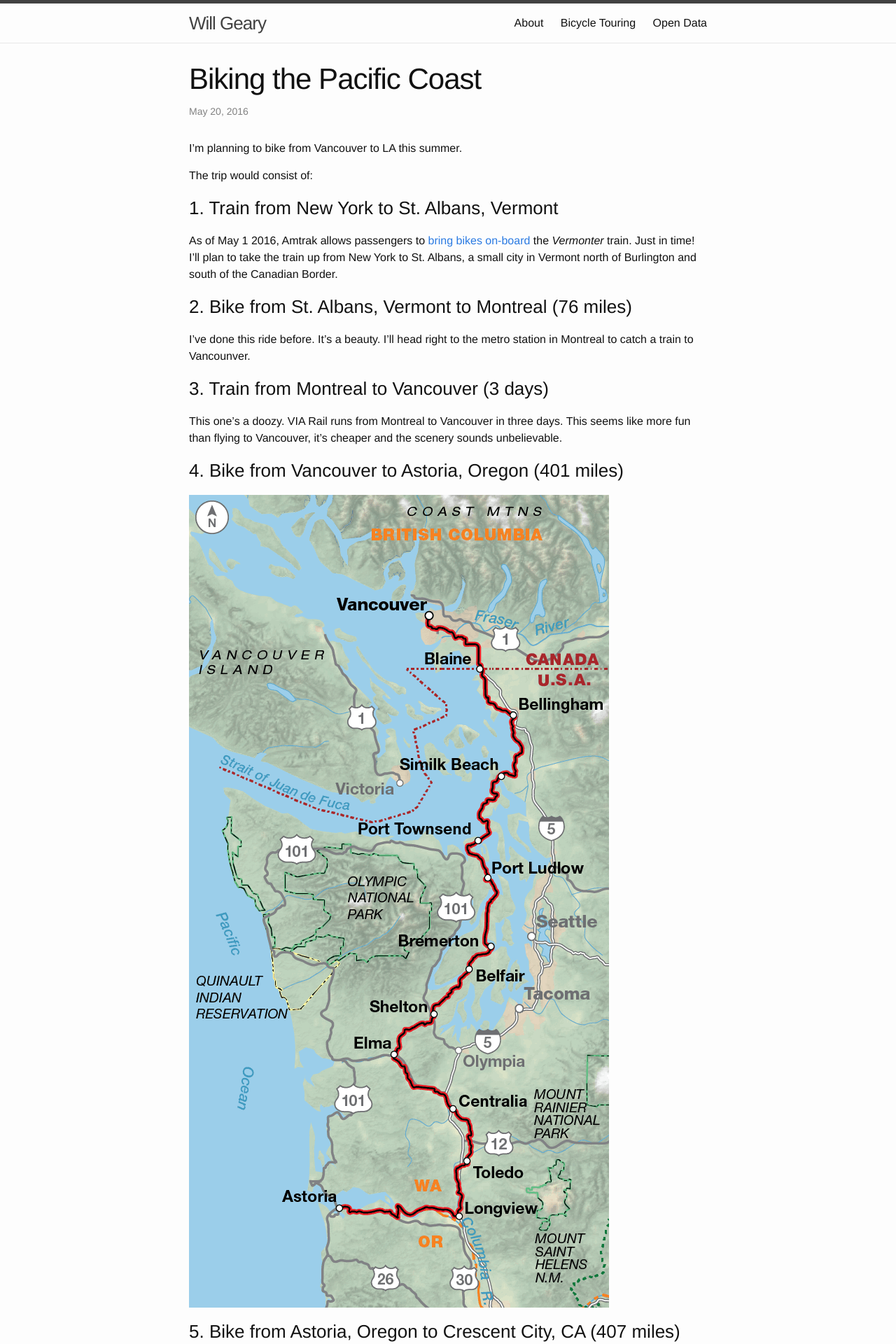
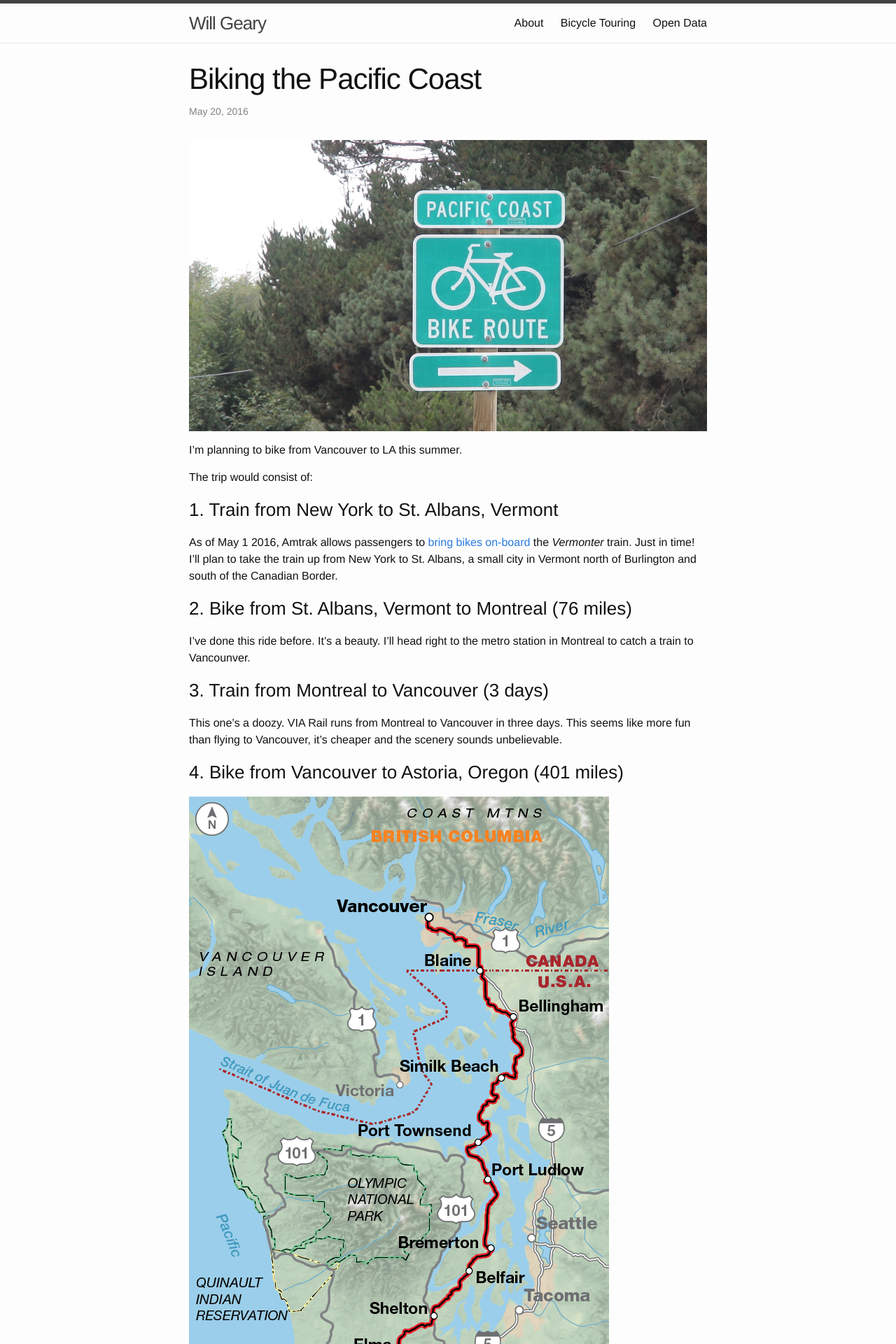
Before and after one commit to willgeary/willgeary.github.io, a Jekyll site: the page built from _posts/2016-05-20-biking-from-vancouver-to-los-angeles.markdown, in a window 1280 px wide. Shown: the top 1920 px of the page at 70% size. Built offline with Jekyll 4.4.1, drawn with Linux system fonts in a browser that asks for light colours; nearby versions of some CDN libraries.

Commit message:
save my work

```diff
--- a/_posts/2016-05-20-biking-from-vancouver-to-los-angeles.markdown
+++ b/_posts/2016-05-20-biking-from-vancouver-to-los-angeles.markdown
@@ -4,6 +4,8 @@ title:  "Biking the Pacific Coast"
 date:   2016-05-20 17:15:14 -0400
 categories: biking
 ---
+
+![fig]({{ site.url }}/assets/2016-05-20-pacific-coast.jpg)
 
 I'm planning to bike from Vancouver to LA this summer.
 
```
Also changed, not shown: assets/2016-05-20-pacific-coast.jpg (added).
